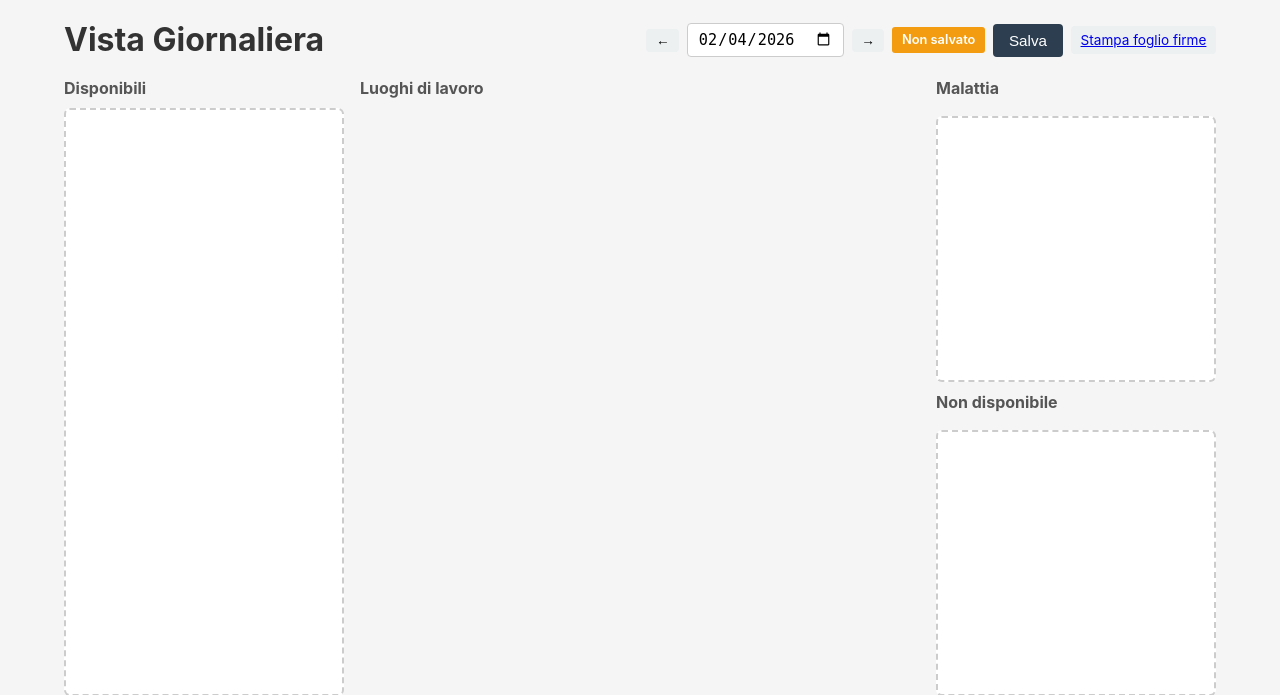
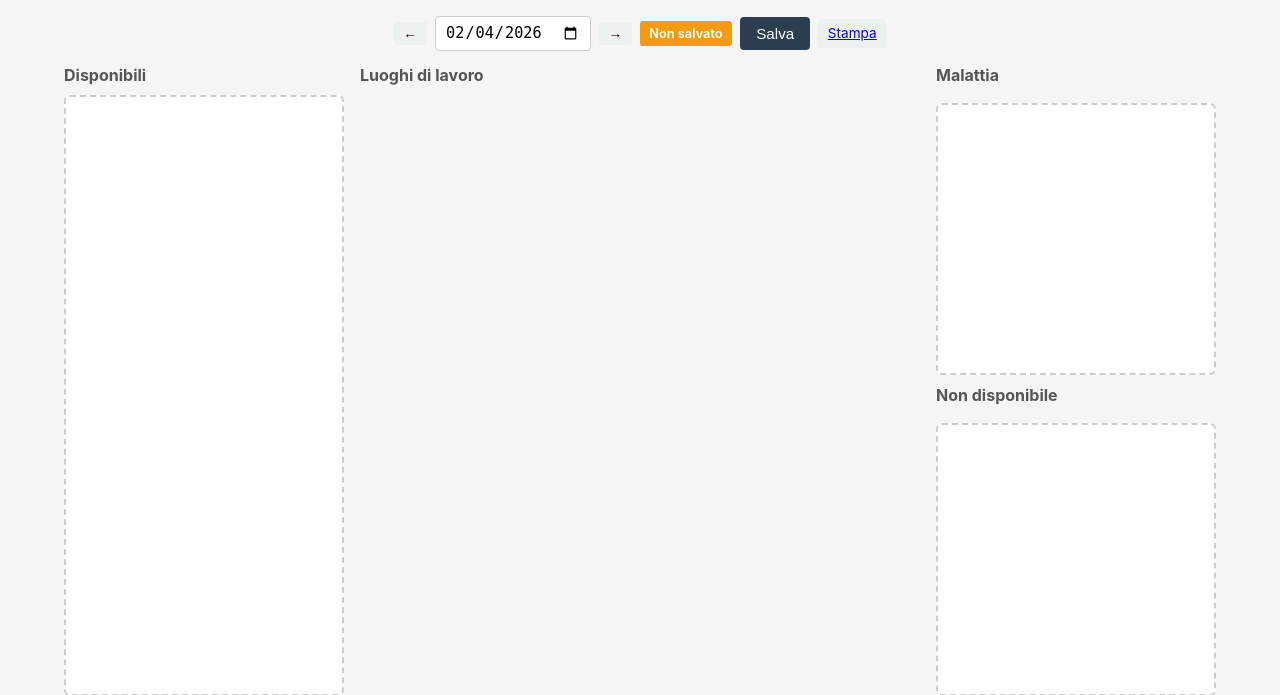
Before and after one commit to theCrius/presence-planner, a Flask app: page / in a window 1280 px wide. Shown: the part 56-751 px from the top of the page. Run offline with Flask 3, Linux system fonts and the light colour scheme; data that the repository does not hold is empty.

Commit message:
Toolbar centrata con griglia allineata alle colonne
I controlli giorno (data, stato, salva, stampa) sono ora in
una riga con la stessa griglia 1fr/2fr/1fr del layout, centrata
sulla colonna dei luoghi di lavoro. Elimina lo spostamento dei
pulsanti al cambio del badge di stato.

Co-Authored-By: Claude Opus 4.5 <noreply@anthropic.com>

```diff
--- a/static/css/style.css
+++ b/static/css/style.css
@@ -181,23 +181,18 @@ h1 {
 }
 
 /* === Vista Giornaliera === */
-.day-header {
-    display: flex;
-    justify-content: space-between;
-    align-items: center;
-    flex-wrap: wrap;
-    gap: 0.75rem;
+.day-toolbar {
+    display: grid;
+    grid-template-columns: 1fr 2fr 1fr;
+    gap: 1rem;
     margin-bottom: 0.75rem;
     flex-shrink: 0;
-}
-
-.day-header h1 {
-    margin-bottom: 0;
 }
 
 .day-controls {
     display: flex;
     align-items: center;
+    justify-content: center;
     gap: 0.5rem;
 }
 
--- a/templates/index.html
+++ b/templates/index.html
@@ -1,16 +1,17 @@
 {% extends "base.html" %}
 {% block title %}Pianificazione — Presence Planning{% endblock %}
 {% block content %}
-<div class="day-header">
-    <h1>Vista Giornaliera</h1>
+<div class="day-toolbar">
+    <div></div>
     <div class="day-controls">
         <button class="btn btn-small" id="btn-prev-day">&larr;</button>
         <input type="date" id="input-date">
         <button class="btn btn-small" id="btn-next-day">&rarr;</button>
         <span class="day-status" id="day-status"></span>
         <button class="btn btn-primary" id="btn-save">Salva</button>
-        <a class="btn btn-small" id="btn-print" href="#" target="_blank">Stampa foglio firme</a>
+        <a class="btn btn-small" id="btn-print" href="#" target="_blank">Stampa</a>
     </div>
+    <div></div>
 </div>
 
 <div class="day-layout">
```
